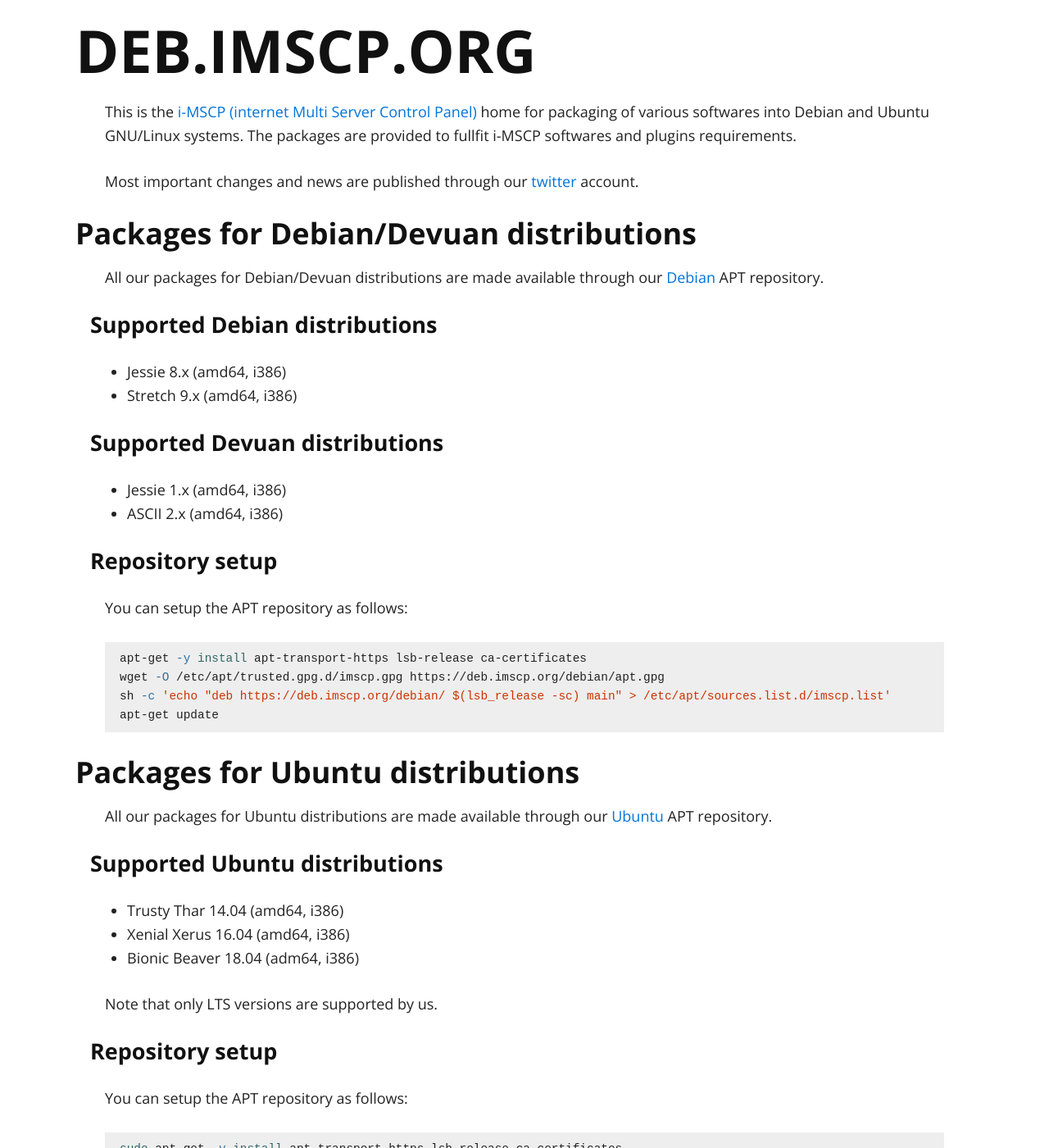
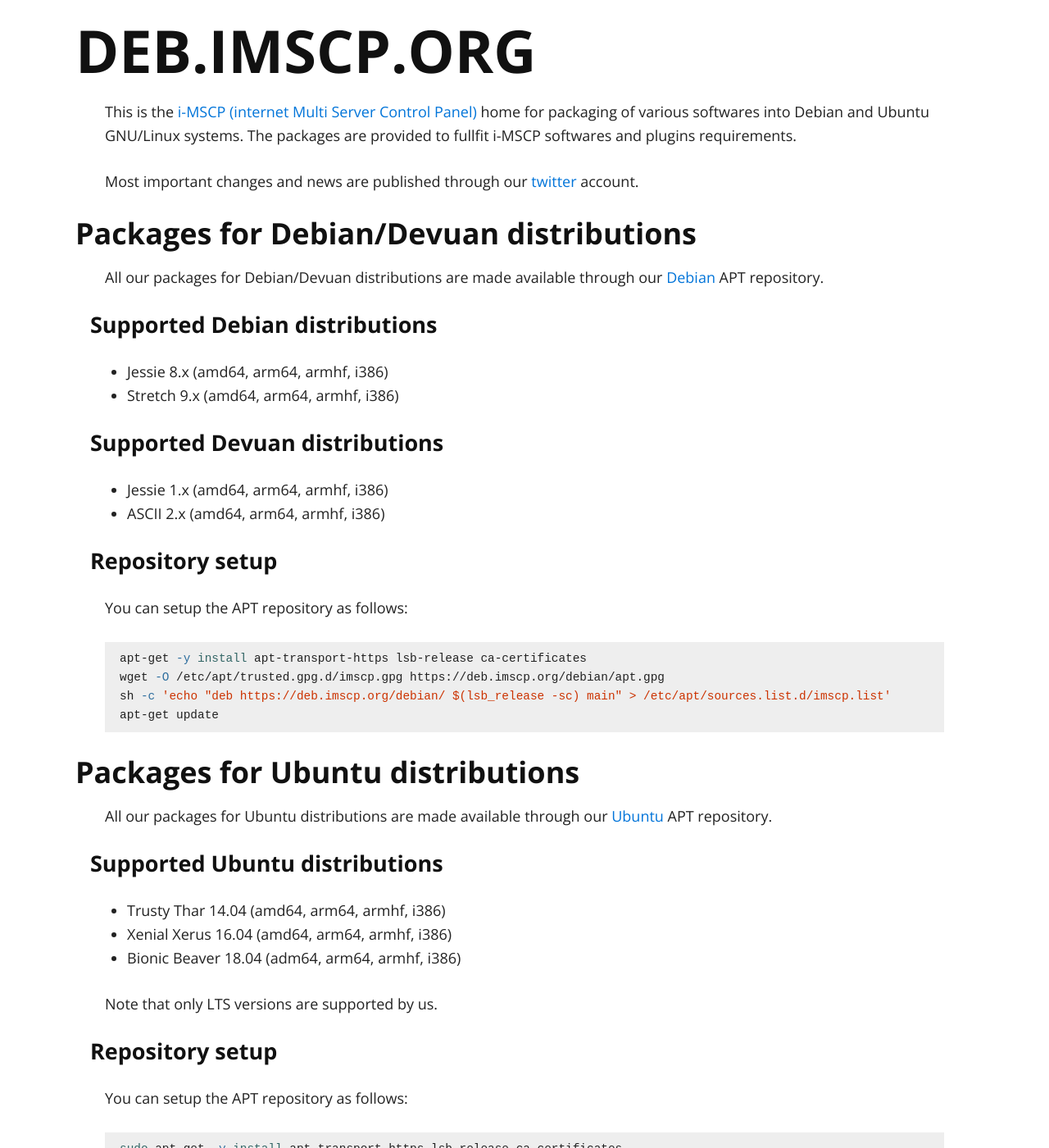
Before and after one commit to i-MSCP-deb-packages/deb.imscp.org, a Jekyll site: the page built from index.md, in a window 1280 px wide and 1400 px high. Shown: the whole window at 82% size. Built offline with Jekyll 4.4.1, drawn with Linux system fonts in a browser that asks for light colours.

Commit message:
Added arm64 and armhf in list of supported architectures

```diff
--- a/index.md
+++ b/index.md
@@ -14,13 +14,13 @@ All our packages for Debian/Devuan distributions are made available through our
 [Debian](https://deb.imscp.org/debian) APT repository.
 
 #### Supported Debian distributions
-- Jessie 8.x (amd64, i386)
-- Stretch 9.x (amd64, i386)
+- Jessie 8.x (amd64, arm64, armhf, i386)
+- Stretch 9.x (amd64, arm64, armhf, i386)
 
 #### Supported Devuan distributions
 
-- Jessie 1.x (amd64, i386)
-- ASCII 2.x (amd64, i386)
+- Jessie 1.x (amd64, arm64, armhf, i386)
+- ASCII 2.x (amd64, arm64, armhf, i386)
 
 #### Repository setup
 
@@ -39,9 +39,9 @@ All our packages for Ubuntu distributions are made available through our
 
 #### Supported Ubuntu distributions
 
-- Trusty Thar 14.04 (amd64, i386)
-- Xenial Xerus 16.04 (amd64, i386)
-- Bionic Beaver 18.04 (adm64, i386)
+- Trusty Thar 14.04 (amd64, arm64, armhf, i386)
+- Xenial Xerus 16.04 (amd64, arm64, armhf, i386)
+- Bionic Beaver 18.04 (adm64, arm64, armhf, i386)
 
 Note that only LTS versions are supported by us.
 
```
